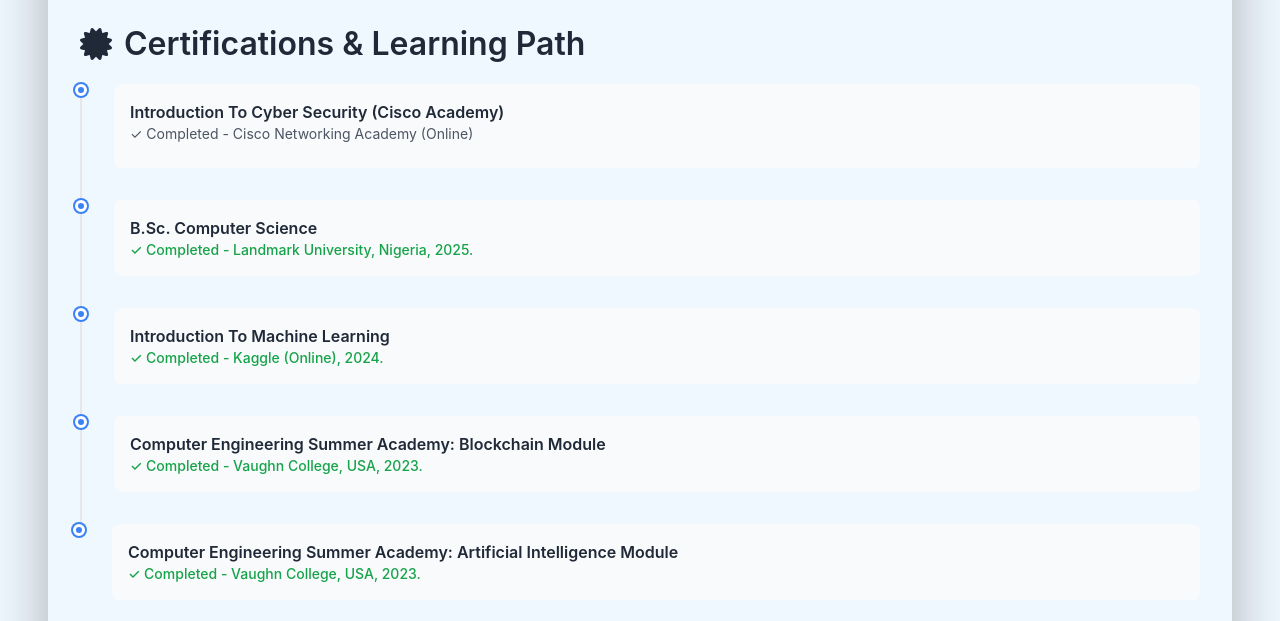
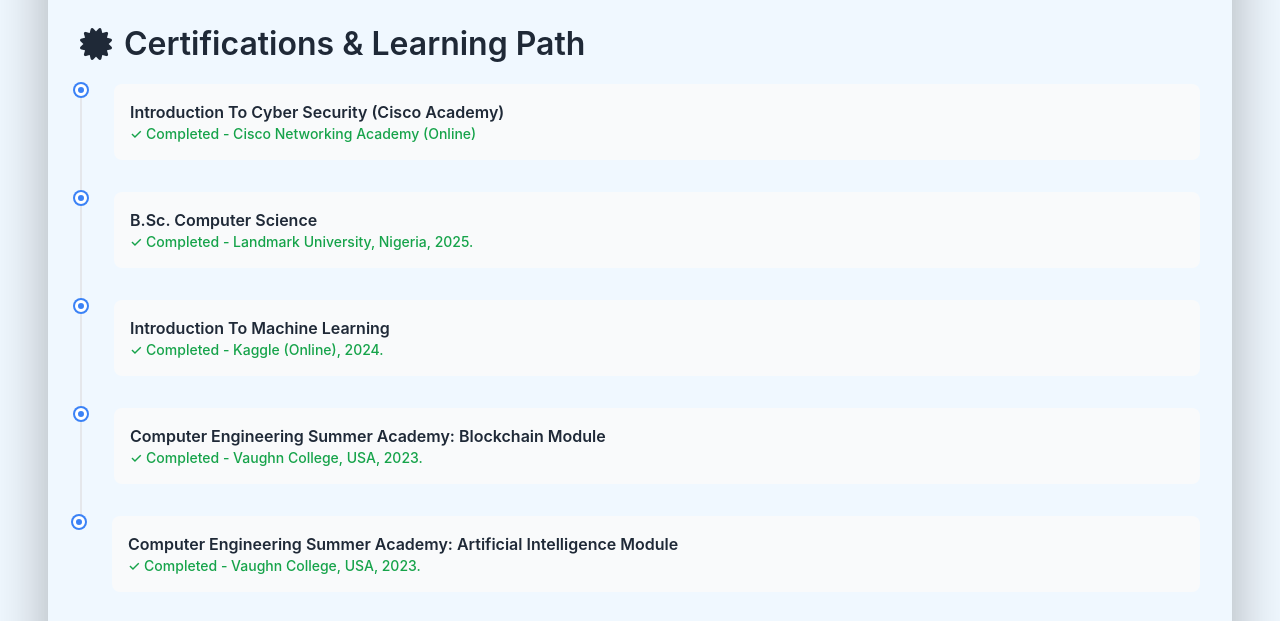
Before and after one commit to namelessace01/namelessace01.github.io, a plain HTML site: page index.html in a window 1280 px wide. Shown: the part 1340-1961 px from the top of the page. Drawn offline with nearby package versions, Linux system fonts and the light colour scheme.

Commit message:
Color Changes

```diff
--- a/index.html
+++ b/index.html
@@ -487,7 +487,7 @@
                             <div class="timeline-dot"></div>
                             <div class="info-card bg-gray-50 p-4 rounded-lg">
                                 <h3 class="font-semibold text-gray-800">Introduction To Cyber Security (Cisco Academy)</h3>
-                                <p class="text-sm text-gray-600 mb-2">✓ Completed - Cisco Networking Academy (Online)</p>
+                                <p class="text-sm text-green-600 font-medium">✓ Completed - Cisco Networking Academy (Online)</p>
                                 <!-- <div class="w-full bg-gray-200 rounded-full h-2 mt-2">
                                     <div class="bg-blue-600 h-2 rounded-full" style="width: 40%"></div>
                                 </div> -->
```
